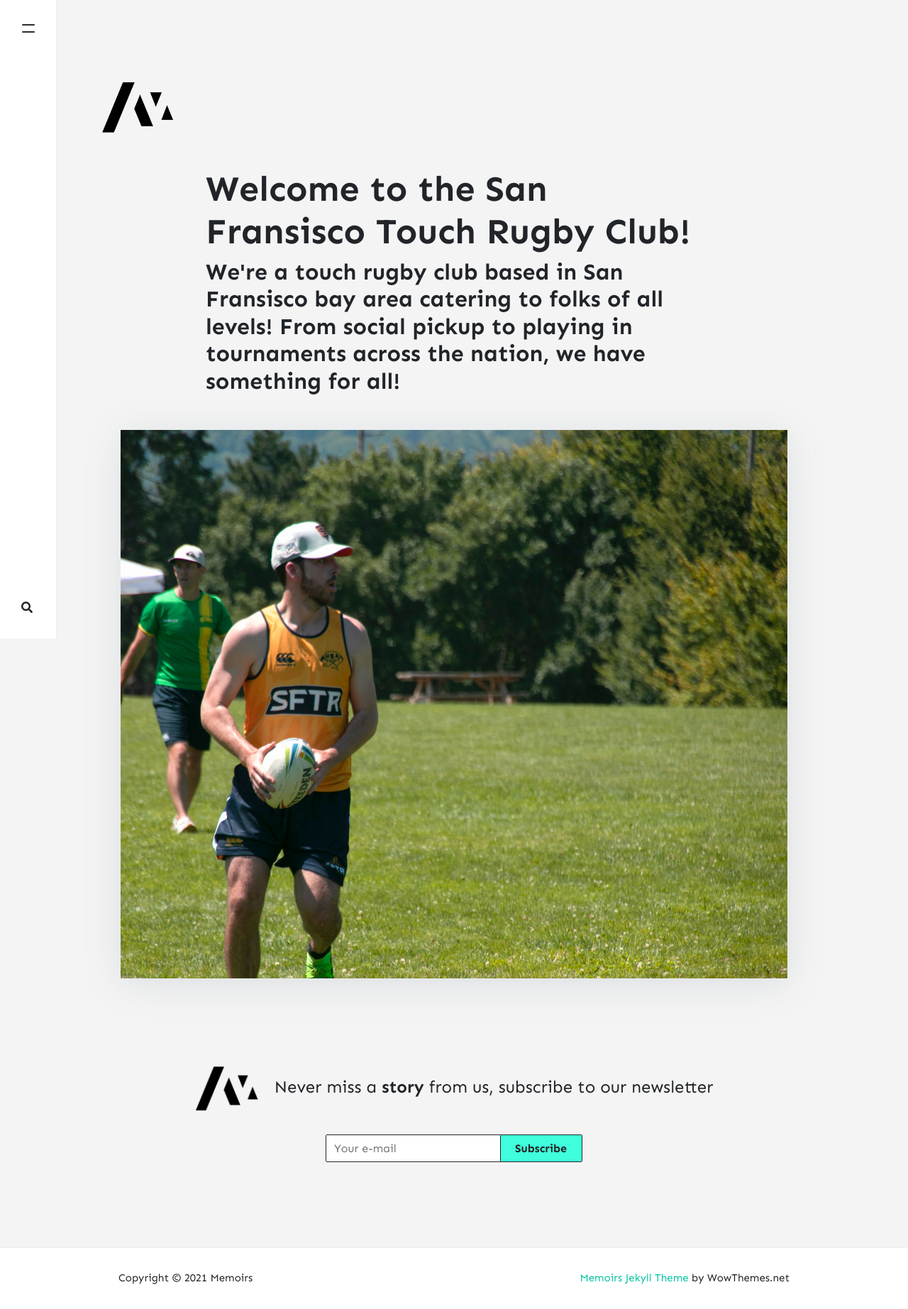
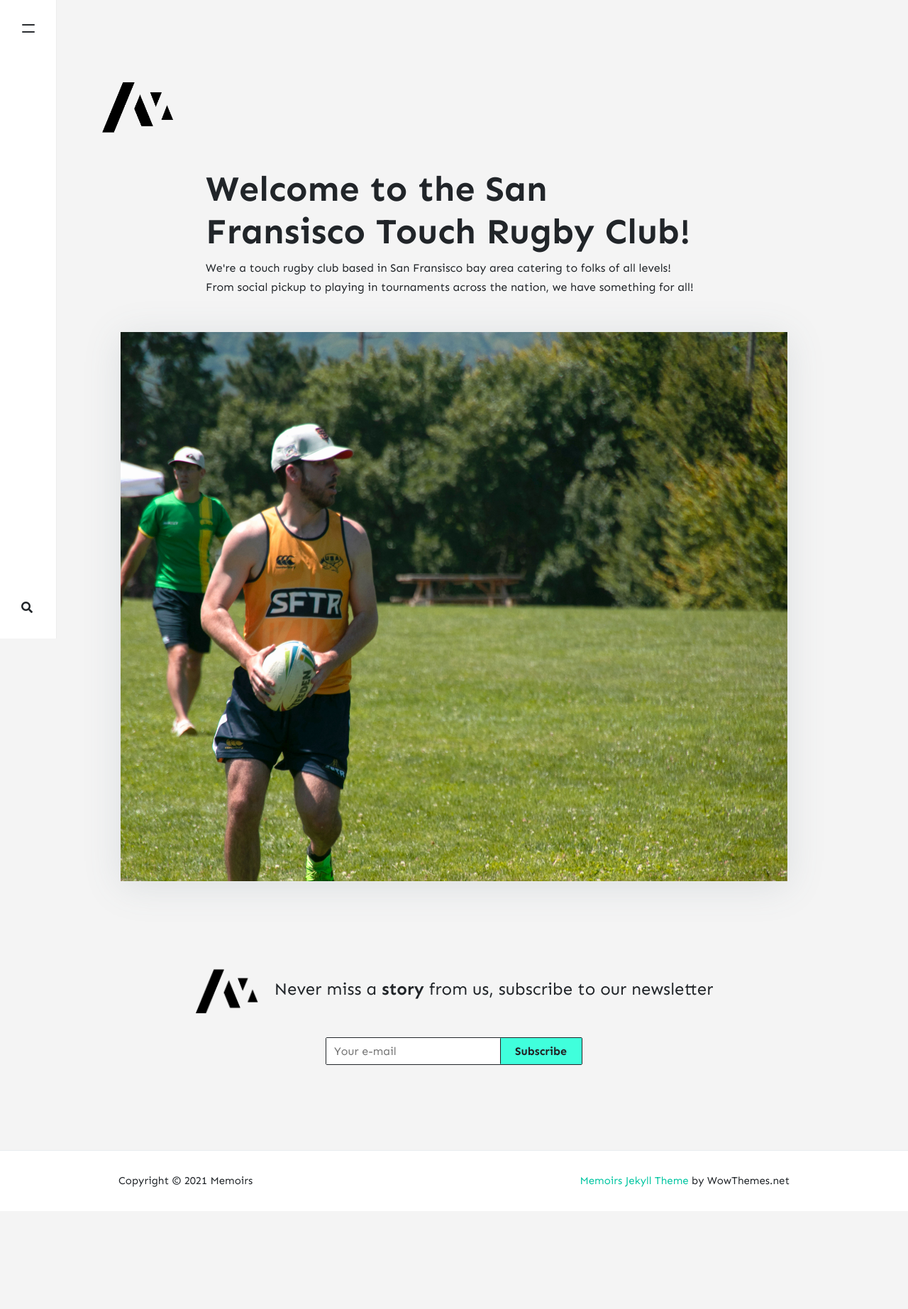
Before and after one commit to stackbit-projects/blue-triceratops-4f502, a Jekyll site: the page built from _pages/about.md, in a window 1280 px wide. Shown: the whole page at 71% size. Built offline with Jekyll 4.4.1, drawn with Linux system fonts in a browser that asks for light colours; nearby versions of some CDN libraries; comment, search, counter and statistics services are not loaded; after the commit the page ends 1707 px from its top, so only the background shows below that.

Commit message:
page.html: changed

```diff
--- a/_layouts/page.html
+++ b/_layouts/page.html
@@ -5,7 +5,7 @@ layout: default
 <div class="page-single">
     <div class="entry-header">
         <h1 class="posttitle">{{ page.title }}</h1>
-        <h2>{{ page.description }}</h2>
+        <p>{{ page.description }}</p>
     </div>
 </div>
 
```
